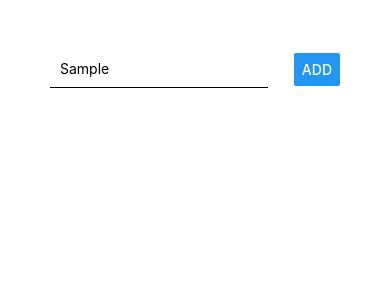
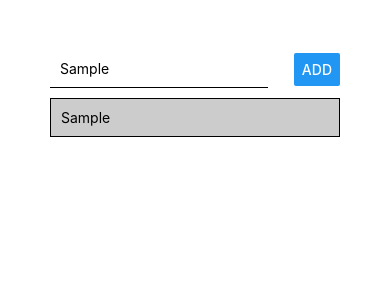
Before and after one commit to artseven/react-native-app, a React Native app: screen / in a window 390 px wide. Both pictures are taken after typing "Sample" into the empty fields and a click on the button "ADD". Shown: the top 300 px of the page. Built offline with nearby package versions, Linux system fonts and the light colour scheme.

Commit message:
replacing scrollview with flatlist

```diff
--- a/App.js
+++ b/App.js
@@ -1,17 +1,29 @@
 import React, { useState } from "react";
-import { StyleSheet, Text, View, TextInput, Button } from "react-native";
+import {
+  StyleSheet,
+  Text,
+  View,
+  TextInput,
+  Button,
+  ScrollView,
+  FlatList
+} from "react-native";
 
 export default function App() {
-  const [enteredGoal, setEnteredGoal] = useState('');
+  const [enteredGoal, setEnteredGoal] = useState("");
   const [courseGoals, setCourseGoals] = useState([]);
 
-  const goalInputHandler = (enteredText) => {
+  const goalInputHandler = enteredText => {
     setEnteredGoal(enteredText);
   };
 
   const addGoalHandler = () => {
-    console.log(enteredGoal);
-  }
+    //taking existing array, pulling all the values and putting into new array
+    //while adding another element as a second argument
+    //setCourseGoals([...courseGoals, enteredGoal]);
+    //updated to make sure react gives latest snapshot of the state to work with
+    setCourseGoals(currentGoals => [...currentGoals, enteredGoal]);
+  };
 
   return (
     <View style={styles.screen}>
@@ -22,11 +34,16 @@
           onChangeText={goalInputHandler}
           value={enteredGoal}
         />
-        <Button title="ADD" onPress={addGoalHandler}/>
+        <Button title="ADD" onPress={addGoalHandler} />
       </View>
-      <View>
-
-      </View>
+      <FlatList
+        data={courseGoals}
+        renderItem={itemData => (
+          <View style={styles.listItem}>
+            <Text>{itemData.item}</Text>
+          </View>
+        )}
+      />
     </View>
   );
 }
@@ -45,5 +62,12 @@
     borderBottomColor: "black",
     borderBottomWidth: 1,
     padding: 10
+  },
+  listItem: {
+    padding: 10,
+    marginTop: 10,
+    backgroundColor: "#ccc",
+    borderColor: "black",
+    borderWidth: 1
   }
 });
```
